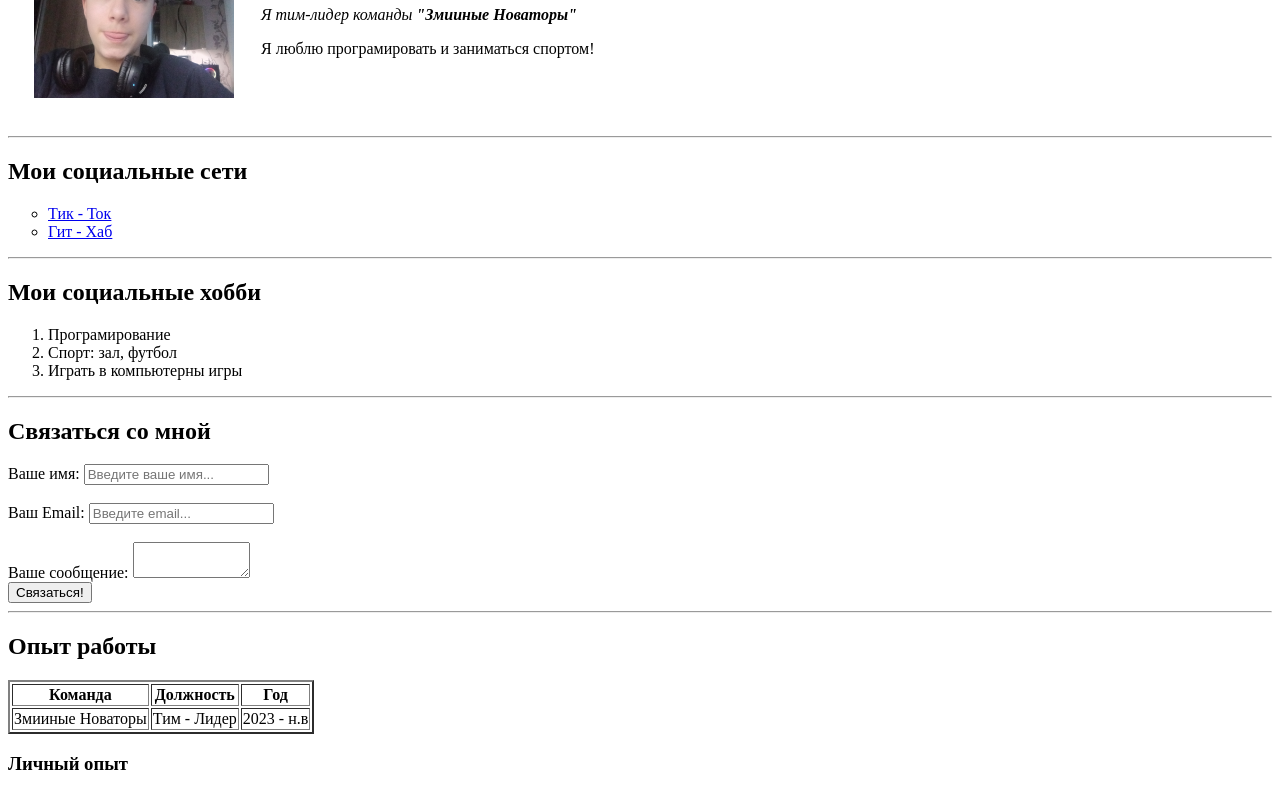
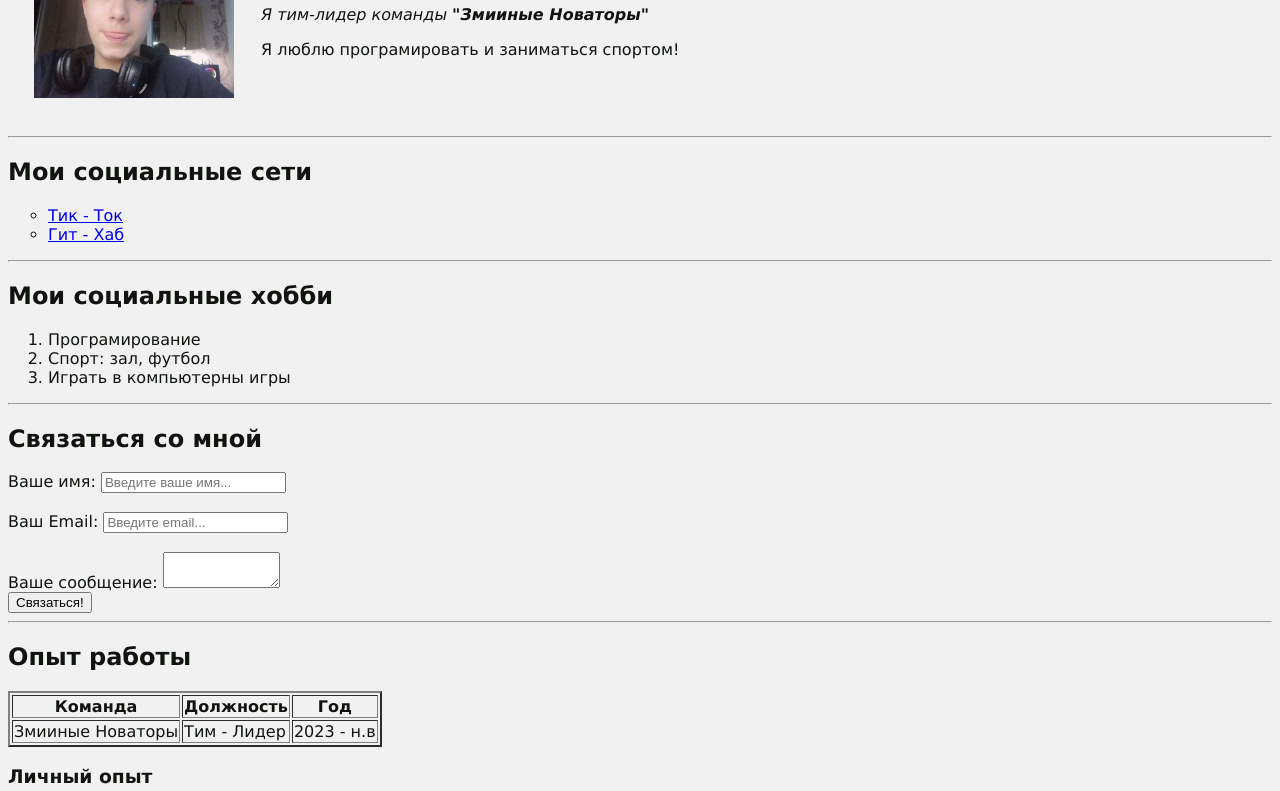
Before and after one commit to leonidig/html, a plain HTML site: page index.html in a window 1280 px wide. Shown: the part 136-927 px from the top of the page. Drawn offline with Linux system fonts and the light colour scheme.

Commit message:
very very cool commit

```diff
--- a/index.html
+++ b/index.html
@@ -4,6 +4,7 @@
     <meta charset="UTF-8">
     <meta name="viewport" content="width=device-width, initial-scale=1.0">
     <title>Document</title>
+    <link href="/style.css" rel="stylesheet">
 </head>
 <body>
     <table cellspacing="25">
--- /dev/null
+++ b/style.css
@@ -0,0 +1,8 @@
+body {
+    background-color: #f1f1f1;
+    color: #0f140f;
+
+    font-size: 16;
+    font-weight: normal;
+    font-family: 'Lucida Sans', 'Lucida Sans Regular', 'Lucida Grande','Lucida Sans Unicode', Geneva, Verdana, sans-serif ;
+}
```
